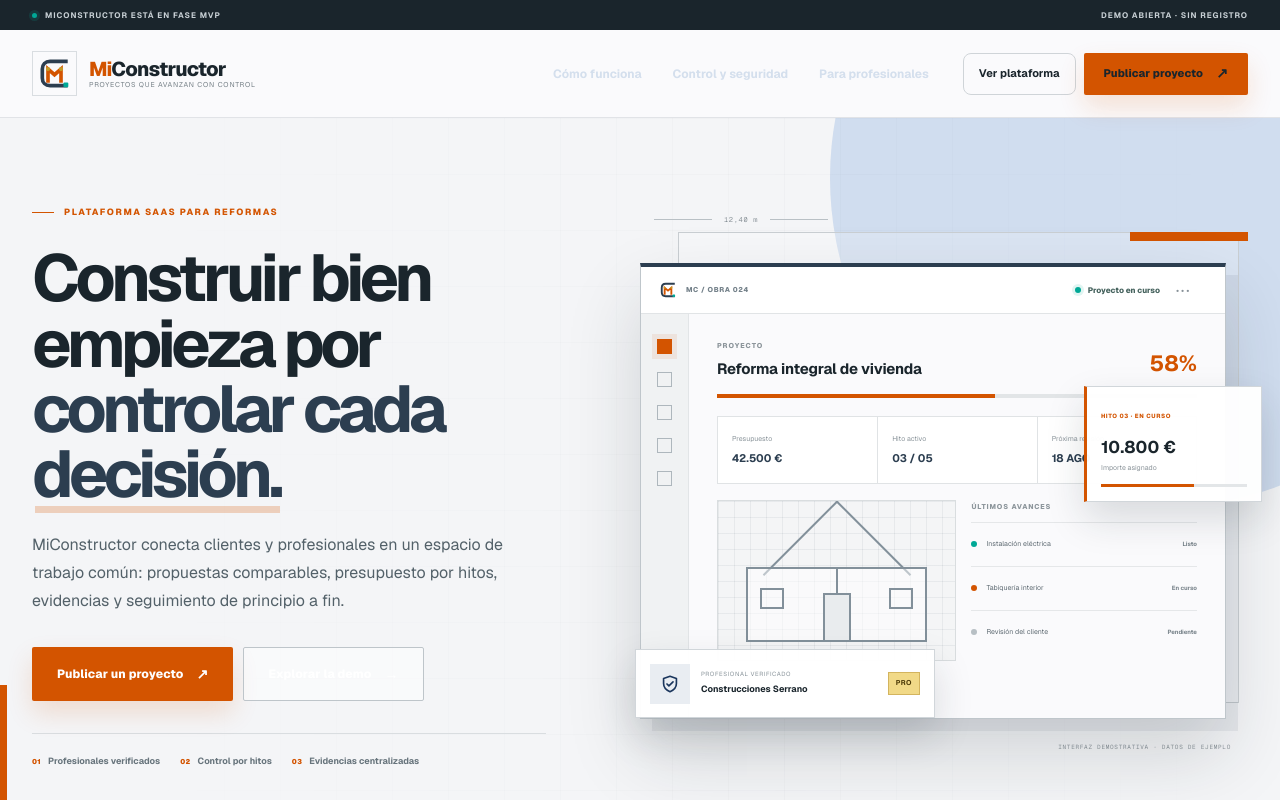
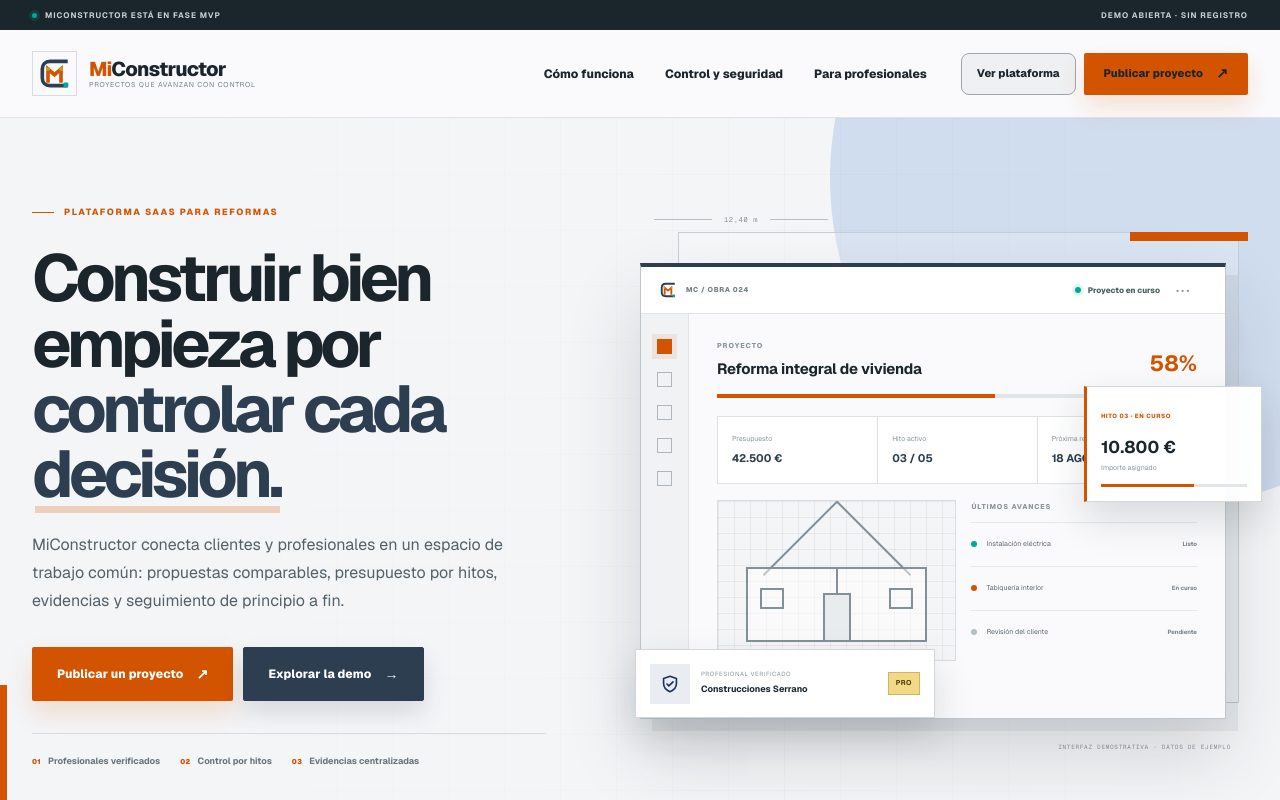
Before and after one commit to Bodino2/MiConstructor, a Next.js app: page / in a window 1280 px wide. Shown: the top 800 px of the page. Built offline with nearby package versions, Linux system fonts and the light colour scheme.

Commit message:
Improve landing page navigation contrast

```diff
--- a/app/public-landing.css
+++ b/app/public-landing.css
@@ -84,23 +84,27 @@
 }
 .public-header-inner { height: 100%; display: flex; align-items: center; justify-content: space-between; gap: 34px; }
 .public-logo { display: inline-flex; align-items: center; flex: 0 0 auto; }
-.public-header nav { display: flex; align-items: center; gap: 31px; margin-left: auto; font-size: 12px; font-weight: 650; }
-.public-header nav a { position: relative; color: #28363f; }
-.public-header nav a:hover,
-.public-header nav a:focus-visible { color: var(--public-steel-dark); }
+.public-header nav { display: flex; align-items: center; gap: 31px; margin-left: auto; font-size: 12px; font-weight: 720; }
+.public-site .public-header nav > a:not(.public-button) { position: relative; color: #1a252c; }
+.public-site .public-header nav > a:not(.public-button):hover,
+.public-site .public-header nav > a:not(.public-button):focus-visible { color: #0d151a; }
 .public-header nav a::after { content: ""; position: absolute; left: 0; right: 100%; bottom: -8px; height: 2px; background: var(--public-brick); transition: right .2s ease; }
 .public-header nav a:hover::after { right: 0; }
 .public-header-actions { display: flex; align-items: center; gap: 8px; }
-.public-nav-demo {
+.public-site .public-header-actions .public-nav-demo {
   min-height: 42px;
   display: inline-flex;
   align-items: center;
   padding: 0 15px;
-  color: var(--public-steel);
-  border: 1px solid #cfd4d8;
+  color: #1a252c;
+  border: 1px solid #9ca6ad;
+  background: #eef0f2;
   font-size: 11px;
-  font-weight: 700;
+  font-weight: 760;
+  transition: color .18s ease, border-color .18s ease, background .18s ease;
 }
+.public-site .public-header-actions .public-nav-demo:hover,
+.public-site .public-header-actions .public-nav-demo:focus-visible { color: #fff; border-color: var(--public-steel); background: var(--public-steel); }
 .public-button {
   min-height: 42px;
   display: inline-flex;
@@ -120,8 +124,8 @@
 .public-button-primary { color: #fff; background: var(--public-brick); box-shadow: 0 12px 26px rgba(211,84,0,.16); }
 .public-button-primary:hover { background: var(--public-brick-dark); box-shadow: 0 16px 32px rgba(211,84,0,.24); }
 .public-button-large { min-height: 54px; padding: 0 24px; font-size: 12px; }
-.public-button-quiet { color: var(--public-steel); border-color: #bec5ca; background: rgba(255,255,255,.42); box-shadow: none; }
-.public-button-quiet:hover { border-color: var(--public-steel); background: #fff; }
+.public-site .public-button-quiet { color: #fff; border-color: var(--public-steel); background: var(--public-steel); box-shadow: 0 12px 24px rgba(44,62,80,.15); }
+.public-site .public-button-quiet:hover { color: #fff; border-color: var(--public-steel-dark); background: var(--public-steel-dark); box-shadow: 0 16px 30px rgba(26,37,44,.22); }
 .public-button-bronze { color: #17283c; background: #d5b24f; box-shadow: 0 13px 28px rgba(197,155,39,.2); }
 .public-button-bronze:hover { background: #e0bd59; }
 .public-button-outline-light { color: #fff; border-color: rgba(255,255,255,.34); background: transparent; }
```
